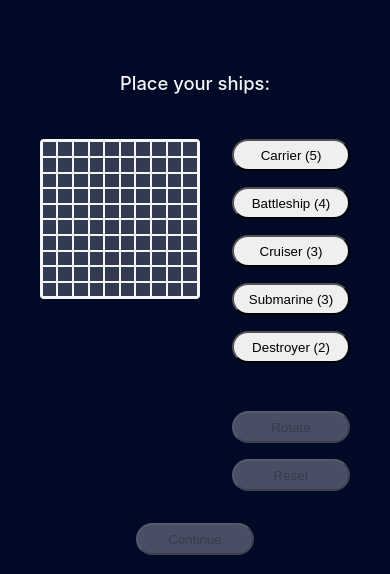
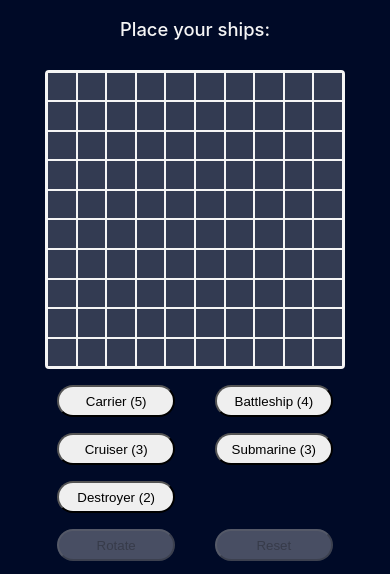
Before and after one commit to jcampbell57/naval-warfare, a website built with webpack: page dist/index.html in a window 390 px wide. Both pictures are taken after a click on the button "Single player". Shown: the part 179-753 px from the top of the page. Built offline with nearby package versions, Linux system fonts and the light colour scheme; a web font is replaced by a local one.

Commit message:
add mobile styling

```diff
--- a/src/stylesheets/style.css
+++ b/src/stylesheets/style.css
@@ -341,3 +341,27 @@ footer > a {
 .githubIcon:hover {
   transform: rotate(-360deg) scale(1.2);
 }
+
+/* Mobile styling */
+
+@media only screen and (max-width: 1024px) {
+  .contentContainer {
+    gap: 1rem;
+  }
+
+  .boardContainer {
+    flex-direction: column;
+    gap: 1rem;
+  }
+
+  .clickableBoard,
+  .unclickableBoard {
+    height: 35vh;
+    width: 35vh;
+  }
+
+  .shipSelectionContainer {
+    display: grid;
+    grid-template-columns: repeat(2, 1fr);
+  }
+}
```
